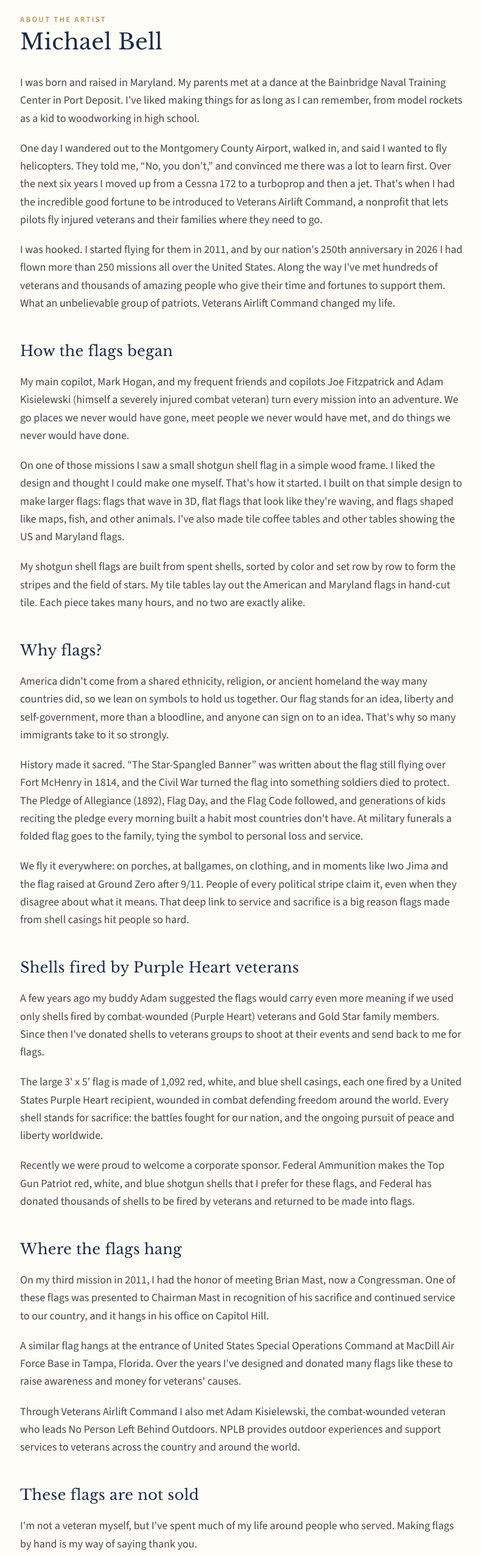
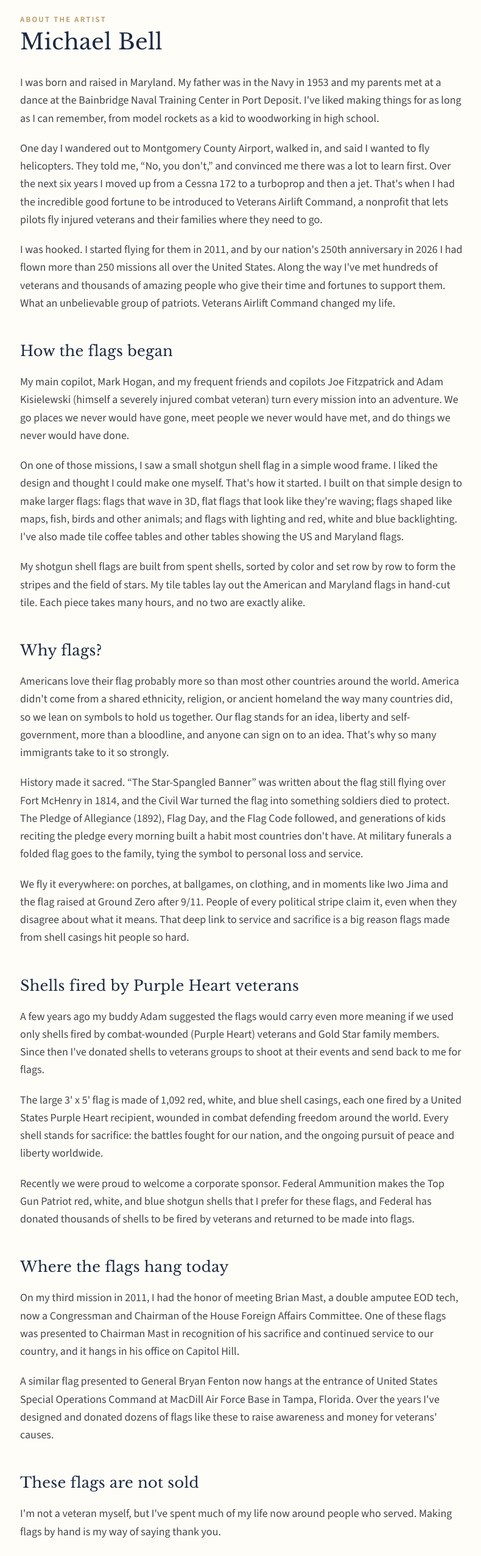
Before and after one commit to BellMichaelP/mdborn, a Next.js app: page /about in a window 1280 px wide. Shown: the part 120-2672 px from the top of the page at 61% size, without its empty margins (243-1033 px from the left). Built offline with nearby package versions, Linux system fonts and the light colour scheme.

Commit message:
Apply Michael's edits to the About page
Co-Authored-By: Claude Opus 5.5 <noreply@anthropic.com>
Claude-Session: https://claude.ai/code/session_01C4CpVktcciv1P6nykeJcBe

```diff
--- a/src/app/(site)/about/page.tsx
+++ b/src/app/(site)/about/page.tsx
@@ -7,8 +7,8 @@ export const metadata: Metadata = { title: "About the Artist" };
 const sections: { heading?: string; paragraphs: string[] }[] = [
   {
     paragraphs: [
-      "I was born and raised in Maryland. My parents met at a dance at the Bainbridge Naval Training Center in Port Deposit. I've liked making things for as long as I can remember, from model rockets as a kid to woodworking in high school.",
-      "One day I wandered out to the Montgomery County Airport, walked in, and said I wanted to fly helicopters. They told me, “No, you don't,” and convinced me there was a lot to learn first. Over the next six years I moved up from a Cessna 172 to a turboprop and then a jet. That's when I had the incredible good fortune to be introduced to Veterans Airlift Command, a nonprofit that lets pilots fly injured veterans and their families where they need to go.",
+      "I was born and raised in Maryland. My father was in the Navy in 1953 and my parents met at a dance at the Bainbridge Naval Training Center in Port Deposit. I've liked making things for as long as I can remember, from model rockets as a kid to woodworking in high school.",
+      "One day I wandered out to Montgomery County Airport, walked in, and said I wanted to fly helicopters. They told me, “No, you don't,” and convinced me there was a lot to learn first. Over the next six years I moved up from a Cessna 172 to a turboprop and then a jet. That's when I had the incredible good fortune to be introduced to Veterans Airlift Command, a nonprofit that lets pilots fly injured veterans and their families where they need to go.",
       "I was hooked. I started flying for them in 2011, and by our nation's 250th anniversary in 2026 I had flown more than 250 missions all over the United States. Along the way I've met hundreds of veterans and thousands of amazing people who give their time and fortunes to support them. What an unbelievable group of patriots. Veterans Airlift Command changed my life.",
     ],
   },
@@ -16,14 +16,14 @@ const sections: { heading?: string; paragraphs: string[] }[] = [
     heading: "How the flags began",
     paragraphs: [
       "My main copilot, Mark Hogan, and my frequent friends and copilots Joe Fitzpatrick and Adam Kisielewski (himself a severely injured combat veteran) turn every mission into an adventure. We go places we never would have gone, meet people we never would have met, and do things we never would have done.",
-      "On one of those missions I saw a small shotgun shell flag in a simple wood frame. I liked the design and thought I could make one myself. That's how it started. I built on that simple design to make larger flags: flags that wave in 3D, flat flags that look like they're waving, and flags shaped like maps, fish, and other animals. I've also made tile coffee tables and other tables showing the US and Maryland flags.",
+      "On one of those missions, I saw a small shotgun shell flag in a simple wood frame. I liked the design and thought I could make one myself. That's how it started. I built on that simple design to make larger flags: flags that wave in 3D, flat flags that look like they're waving; flags shaped like maps, fish, birds and other animals; and flags with lighting and red, white and blue backlighting. I've also made tile coffee tables and other tables showing the US and Maryland flags.",
       "My shotgun shell flags are built from spent shells, sorted by color and set row by row to form the stripes and the field of stars. My tile tables lay out the American and Maryland flags in hand-cut tile. Each piece takes many hours, and no two are exactly alike.",
     ],
   },
   {
     heading: "Why flags?",
     paragraphs: [
-      "America didn't come from a shared ethnicity, religion, or ancient homeland the way many countries did, so we lean on symbols to hold us together. Our flag stands for an idea, liberty and self-government, more than a bloodline, and anyone can sign on to an idea. That's why so many immigrants take to it so strongly.",
+      "Americans love their flag probably more so than most other countries around the world. America didn't come from a shared ethnicity, religion, or ancient homeland the way many countries did, so we lean on symbols to hold us together. Our flag stands for an idea, liberty and self-government, more than a bloodline, and anyone can sign on to an idea. That's why so many immigrants take to it so strongly.",
       "History made it sacred. “The Star-Spangled Banner” was written about the flag still flying over Fort McHenry in 1814, and the Civil War turned the flag into something soldiers died to protect. The Pledge of Allegiance (1892), Flag Day, and the Flag Code followed, and generations of kids reciting the pledge every morning built a habit most countries don't have. At military funerals a folded flag goes to the family, tying the symbol to personal loss and service.",
       "We fly it everywhere: on porches, at ballgames, on clothing, and in moments like Iwo Jima and the flag raised at Ground Zero after 9/11. People of every political stripe claim it, even when they disagree about what it means. That deep link to service and sacrifice is a big reason flags made from shell casings hit people so hard.",
     ],
@@ -37,17 +37,16 @@ const sections: { heading?: string; paragraphs: string[] }[] = [
     ],
   },
   {
-    heading: "Where the flags hang",
+    heading: "Where the flags hang today",
     paragraphs: [
-      "On my third mission in 2011, I had the honor of meeting Brian Mast, now a Congressman. One of these flags was presented to Chairman Mast in recognition of his sacrifice and continued service to our country, and it hangs in his office on Capitol Hill.",
-      "A similar flag hangs at the entrance of United States Special Operations Command at MacDill Air Force Base in Tampa, Florida. Over the years I've designed and donated many flags like these to raise awareness and money for veterans' causes.",
-      "Through Veterans Airlift Command I also met Adam Kisielewski, the combat-wounded veteran who leads No Person Left Behind Outdoors. NPLB provides outdoor experiences and support services to veterans across the country and around the world.",
+      "On my third mission in 2011, I had the honor of meeting Brian Mast, a double amputee EOD tech, now a Congressman and Chairman of the House Foreign Affairs Committee. One of these flags was presented to Chairman Mast in recognition of his sacrifice and continued service to our country, and it hangs in his office on Capitol Hill.",
+      "A similar flag presented to General Bryan Fenton now hangs at the entrance of United States Special Operations Command at MacDill Air Force Base in Tampa, Florida. Over the years I've designed and donated dozens of flags like these to raise awareness and money for veterans' causes.",
     ],
   },
   {
     heading: "These flags are not sold",
     paragraphs: [
-      "I'm not a veteran myself, but I've spent much of my life around people who served. Making flags by hand is my way of saying thank you.",
+      "I'm not a veteran myself, but I've spent much of my life now around people who served. Making flags by hand is my way of saying thank you.",
       "These flags are not for sale. They're made to inspire support. If you'd like a piece of your own, I ask that you make a donation of $5,000 or more to one of the veterans groups I support. Every dollar goes straight to that group, and the tax-deductible donation is yours, not mine.",
     ],
   },
```
